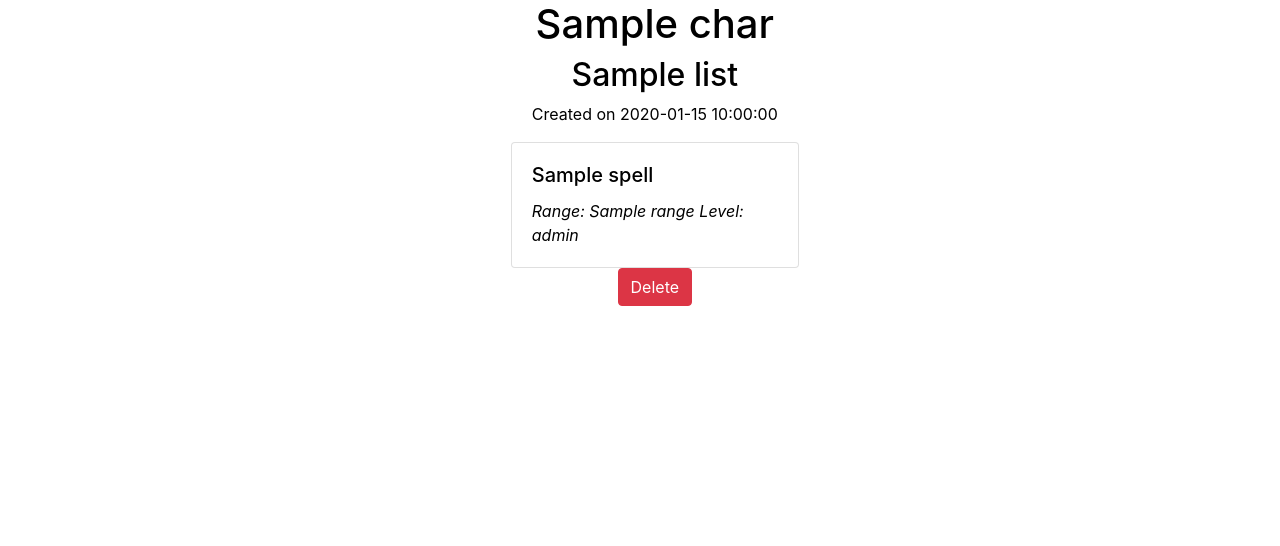
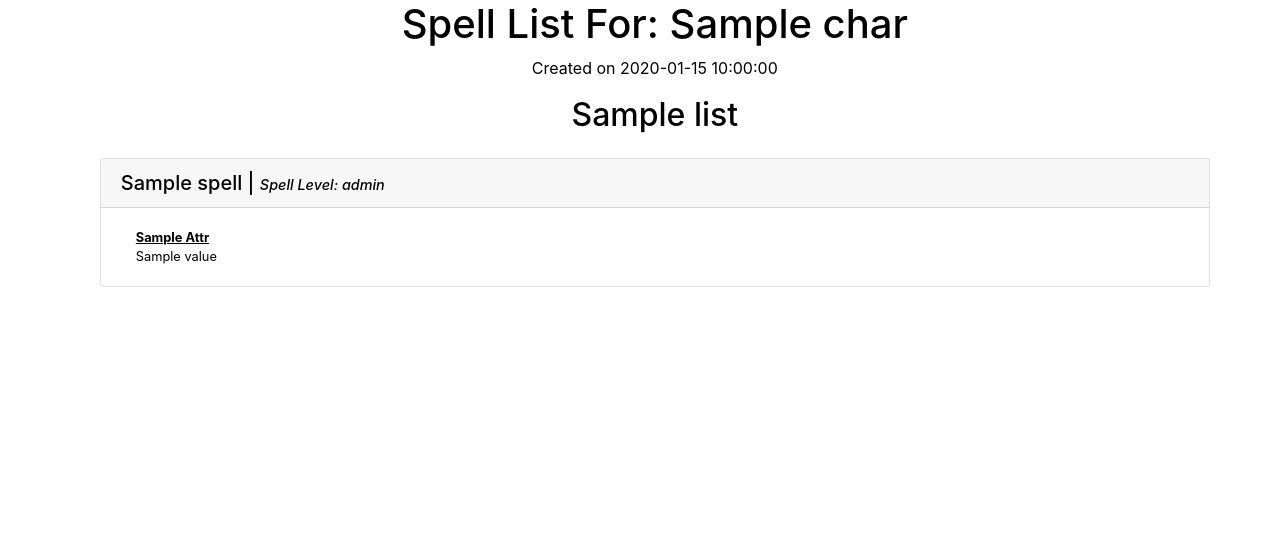
Before and after one commit to cmampbell/Spell_List_Tracker, a Flask app: template templates/spell_list/spell_list_details.html in a window 1280 px wide. Shown: the part 30-576 px from the top of the page. Run offline with Flask 3, Linux system fonts and the light colour scheme; the template is opened without the code that fills it: most values are stand-ins (such as "Sample title", 1, 10 or a date in 2020); some libraries are stand-ins or nearby versions.

```diff
--- a/app.py
+++ b/app.py
@@ -320,7 +320,11 @@ def show_spell_list_details(char_id, spell_list_id):
 
     spell_list = db.session.get(SpellList, spell_list_id)
 
-    return render_template('spell_list/spell_list_details.html', char=char, list=spell_list)
+    owner = False
+    if (g.user.id == char.user_id):
+        owner = True
+
+    return render_template('spell_list/spell_list_details.html', char=char, list=spell_list, owner=owner)
 
 @app.route('/spell_list/<int:spell_list_id>/delete', methods=['POST'])
 def delete_spell_list(spell_list_id):
--- a/templates/base.html
+++ b/templates/base.html
@@ -16,7 +16,6 @@
 
 <body>
     <nav id="navbar">
-        <a class="nav-links" href="/">Home</a>
         {% if g.user %}
         <div class="dropdown show acct-links" id="settings">
             <a href="#" class="settings dropdown-toggle" id="user-dropdown" data-toggle="dropdown" aria-haspopup="true"
@@ -30,6 +29,7 @@
         </div>
         <a class="nav-links" href="/user/{{g.user.id}}">{{g.user.username}}</a>
         {% else %}
+        <a class="nav-links" href="/">Home</a>
         <a class="acct-links" href="/login">Login</a>
         <a class="acct-links" href="/signup">Signup</a>
         {% endif %}
--- a/templates/spell_list/spell_list_details.html
+++ b/templates/spell_list/spell_list_details.html
@@ -3,23 +3,62 @@
 {% block title %}{{list.name}} Spell List{% endblock %}
 
 {% block content %}
-<h1>{{char.name}}</h1>
-<h2>{{list.name}}</h2>
-<p>Created on {{list.date}}</p>
+<div class="container">
+    <div class="row justify-content-center align-items-center">
+        <h1>Spell List For: {{char.name}}</h1>
+    </div>
+    <div class="row justify-content-center">
+        <p>Created on {{list.date}}</p>
+    </div>
+    <div class="row justify-content-center align-items-center">
+        <h2>{{list.name}}</h2>
+        {% if owner %}
+        <form action="/spell_list/{{list.id}}/delete" method="POST">
+            <button type="submit" class="delete-char" title="Delete spell list"><i class="fa-solid fa-trash"></i></button>
+        </form>
+        {% endif %}
+    </div>
+    <p></p>
+</div>
 
 
-{% for spell in list.spells %}
-<div class="card spell-card" id="{{spell.id}}" style="width: 18rem;" draggable="True"
-    data-list-position="{{loop.index}}">
-    <div class="card-body">
-        <h5 class="card-title">{{spell.name}}</h5>
-        <p class="card-text"><span class="range">Range: {{spell.range}}</span> <span class="level">Level:
-                {{spell.level}}</span></p>
+<div class="container spell-cards" id="spell-cards">
+    {% for spell in list.spells %}
+    <div class="card spell-card small" id="{{spell.id}}" draggable="True" data-list-position="{{loop.index}}"
+        data-spell-index="{{spell.index}}">
+        <h5 class="card-header">{{spell.name}} | <span class="spell-level">Spell Level:
+                {{spell.level}}</span>
+            {% if spell.damaging %}<i class="fa-solid fa-bolt fa-md damage" title="Damaging"></i></span>
+            {% elif spell.healing %}<i class="fa-solid fa-kit-medical fa-md heal" title="Heals"></i>
+            {% endif %}
+            {% if spell.concentration %}<i class="fa-solid fa-brain fa-md concentration" title="Requires Concentration"></i>{% endif %}
+        </h5>
+        <div class="card-body">
+            <!-- info in bootstrap grid -->
+            <div class="container spell-info">
+                <div class="row">
+                    {% for attr, value in spell.serialize_self().items() %}
+                    {% if attr not in ['name', 'spell level', 'damaging', 'healing', 'concentration']
+                    and value %}
+                    <div class="head-{{attr}} spell-info-head col">{{attr.title()}}</div>
+                    {% endif %}
+                    {% endfor %}
+                </div>
+                <div class="row">
+                    {% for key, value in spell.serialize_self().items() %}
+                    {% if key not in ['name', 'spell level', 'damaging', 'healing', 'concentration'] and
+                    value %}
+                    <div class="cell-{{key}} col">{{value}}</div>
+                    {% endif %}
+                    {% endfor %}
+                </div>
+            </div>
+        </div>
     </div>
+    {% endfor %}
 </div>
-{% endfor %}
-<form action="/spell_list/{{list.id}}/delete" method="POST">
-    <button class="btn btn-danger">Delete</button>
-</form>
 
+<script src="https://ajax.googleapis.com/ajax/libs/jquery/3.6.3/jquery.min.js"></script>
+<script src="https://unpkg.com/axios/dist/axios.min.js"></script>
+<script src="/static/spell_list_details.js"></script>
 {% endblock %}
```
Also changed, not shown: models.py (+10 -0 lines), templates/spell_list/new_spell_list.html (+13 -7 lines), templates/users/details.html (+7 -7 lines).
